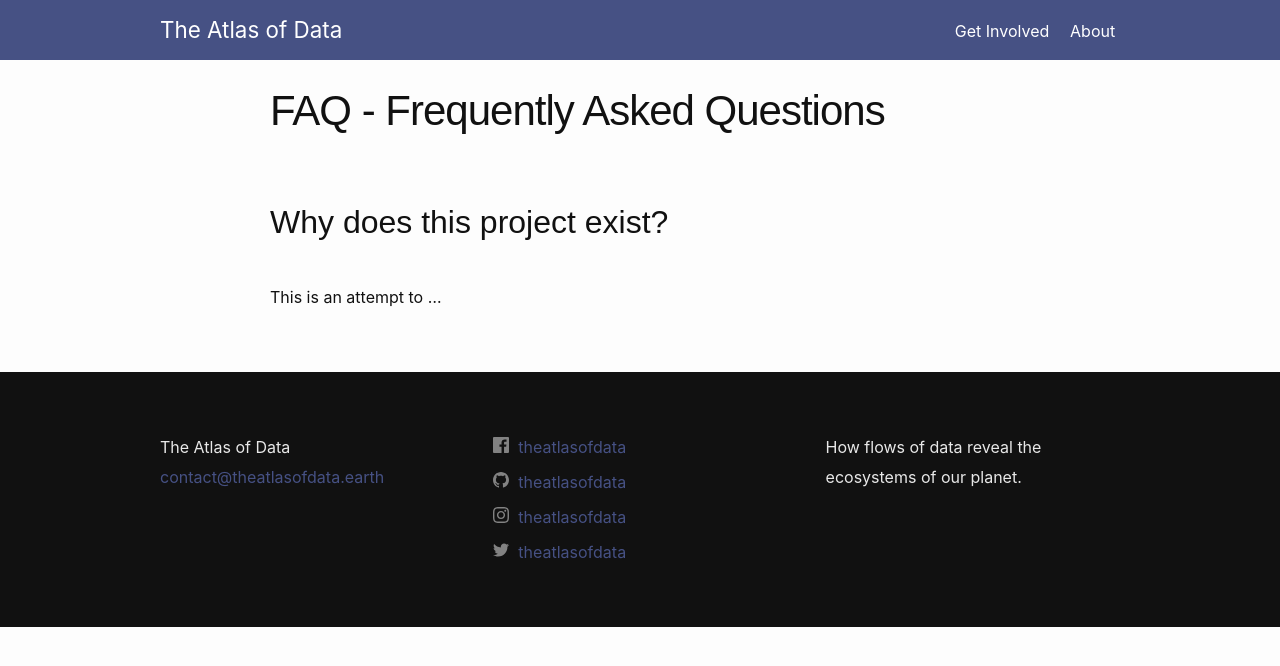
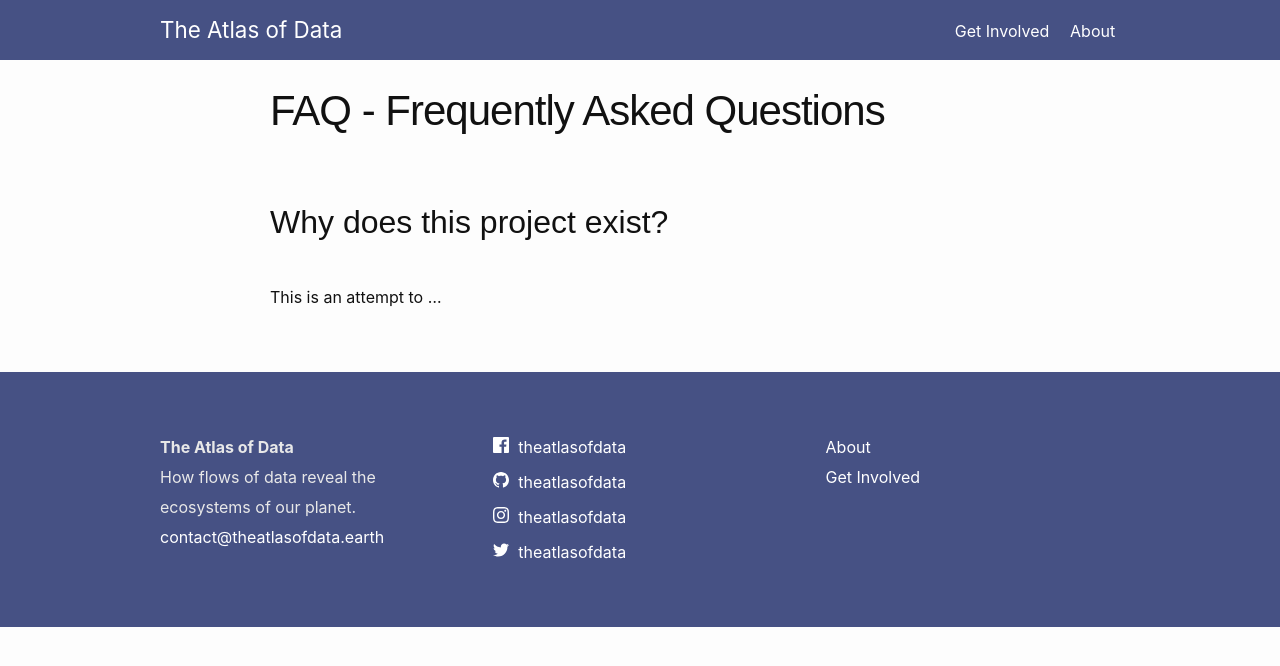
Before and after one commit to atlasofdata/atlasofdata.github.io, a Jekyll site: the page built from faq.md, in a window 1280 px wide. Shown: the top 666 px of the page. Built offline with Jekyll 4.4.1, drawn with Linux system fonts in a browser that asks for light colours.

Commit message:
use brand color for footer

```diff
--- a/_includes/footer.html
+++ b/_includes/footer.html
@@ -9,12 +9,11 @@
       <div class="footer-col one-third column">
         <ul class="contact-list">
           <li class="p-name">
-            {%- if site.author -%}
-              {{ site.author | escape }}
-            {%- else -%}
-              {{ site.title | escape }}
-            {%- endif -%}
-            </li>
+            <b>{{ site.title | escape }}</b>
+          </li>
+          <li>
+            {{- site.description | escape -}}
+          </li>
             {%- if site.email -%}
             <li><a class="u-email" href="mailto:{{ site.email }}">{{ site.email }}</a></li>
             {%- endif -%}
@@ -26,7 +25,10 @@
       </div>
 
       <div class="footer-col one-third column">
-        <p>{{- site.description | escape -}}</p>
+          <ul class="contact-list">
+            <li><a href="/about">About</a></li>
+            <li><a href="/contribute">Get Involved</a></li>
+          </ul>
       </div>
     </div>
 
--- a/css/main.scss
+++ b/css/main.scss
@@ -190,3 +190,13 @@ section.container {
     max-height: 3em;
   }
 }
+
+footer.site-footer {
+  background: $brand-color;
+  a, a:visited {
+    color: white;
+  }
+  svg {
+    fill: white
+  }
+}
```
